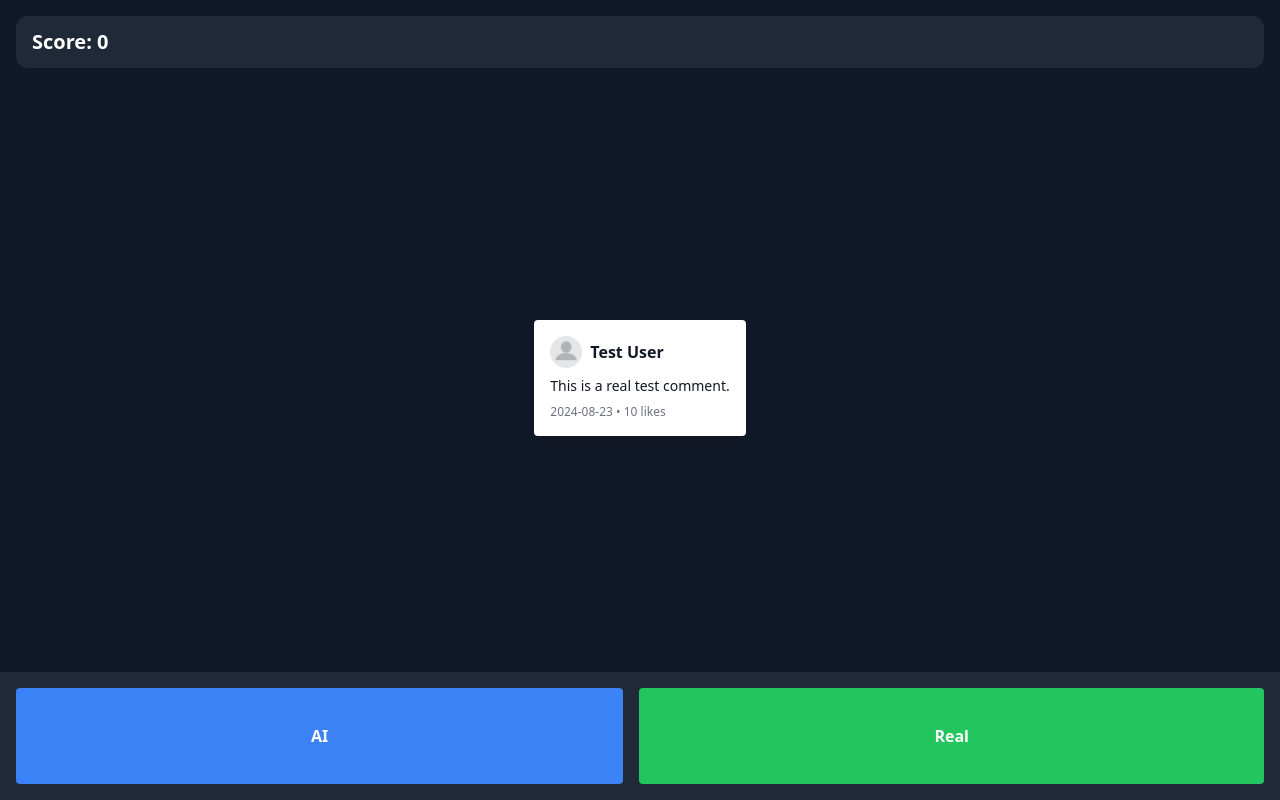
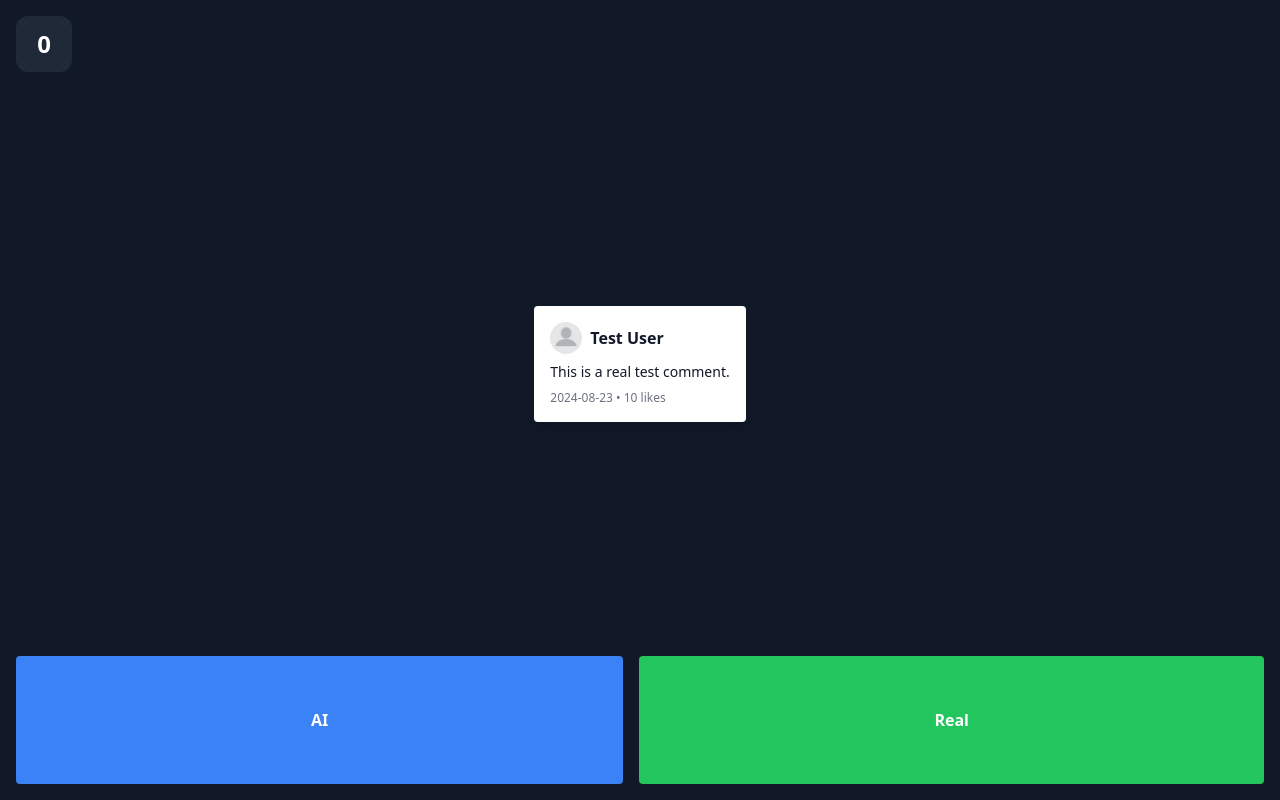
Before and after one commit to ace-lowder/ai-or-not, a React (Vite) app: page / in a window 1280 px wide. Built offline with nearby package versions, Linux system fonts and the light colour scheme.

Commit message:
Removed backgrounds from components

```diff
--- a/src/components/ChoiceButtons.tsx
+++ b/src/components/ChoiceButtons.tsx
@@ -4,7 +4,7 @@ const ChoiceButtons: React.FC = () => {
   const { makeGuess } = useGame();
 
   return (
-    <div className="bg-gray-800 h-32 text-white flex p-4 gap-4 z-20">
+    <div className="h-1/5 text-white flex p-4 gap-4 z-20">
       <button
         className="flex-grow bg-blue-500 hover:bg-blue-700 text-white font-bold py-2 px-4 rounded"
         onClick={() => makeGuess(false)}
--- a/src/components/ScoreDisplay.tsx
+++ b/src/components/ScoreDisplay.tsx
@@ -4,8 +4,8 @@ const ScoreDisplay: React.FC = () => {
   const { score } = useScore();
 
   return (
-    <div className="bg-gray-800 text-white text-xl font-bold rounded-xl py-3 px-4 m-4 relative z-20">
-      Score: {score}
+    <div className="bg-gray-800 text-white text-2xl font-bold rounded-xl w-14 h-14 m-4 relative z-20 flex items-center justify-center">
+      {score}
     </div>
   );
 };
```
